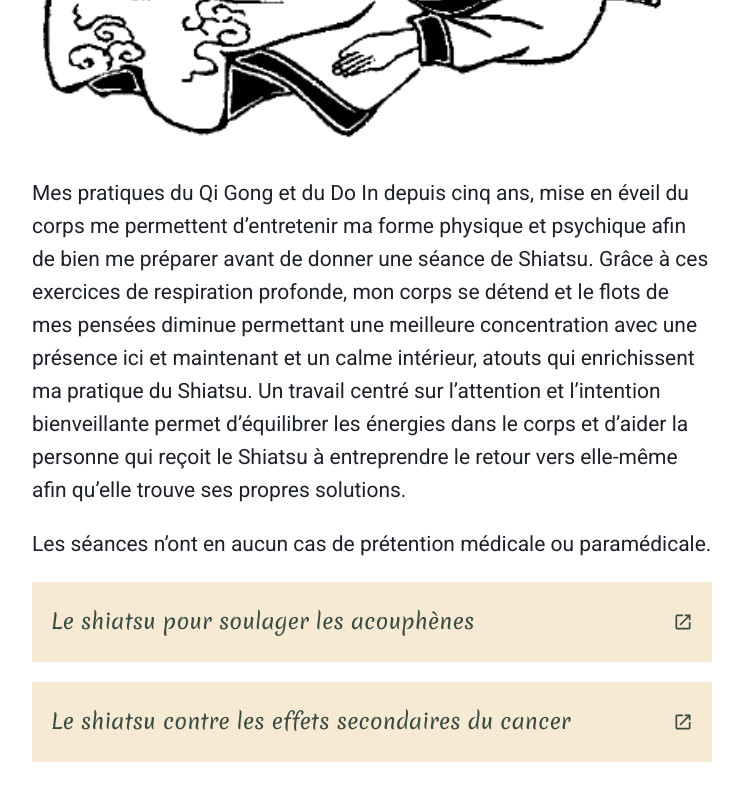
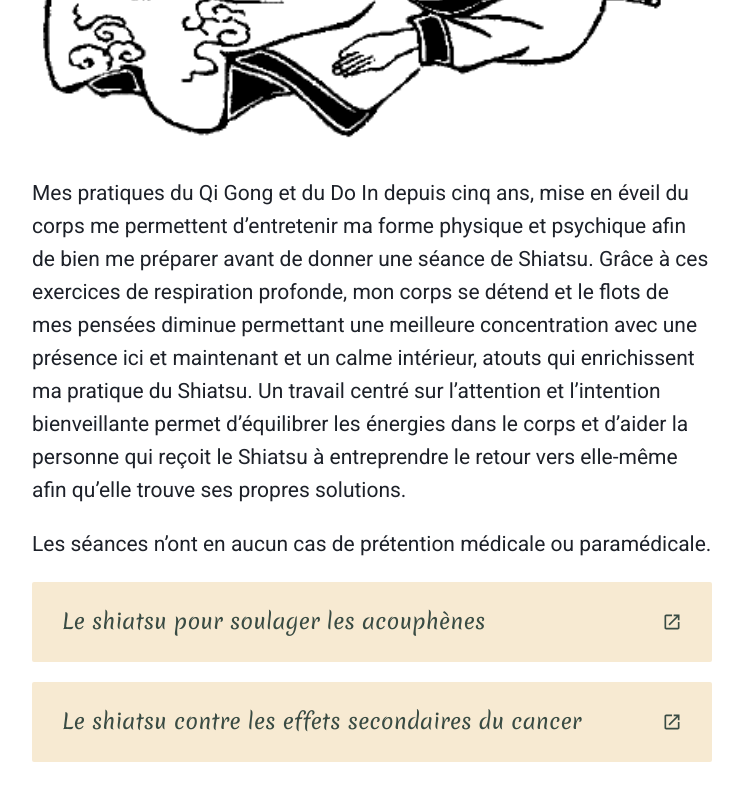
Before and after one commit to alexbensimon/maman, a Gatsby site: page /shiatsu in a window 1280 px wide. Shown: the part 3093-3893 px from the top of the page, without its empty margins (268-1011 px from the left). Built offline with nearby package versions, Linux system fonts and the light colour scheme; Gatsby itself is replaced by a stand-in of ours.

Commit message:
Article padding

```diff
--- a/src/components/article.js
+++ b/src/components/article.js
@@ -18,11 +18,11 @@ const Container = styled.a`
   align-items: center;
   justify-content: center;
   margin-bottom: 20px;
-  padding: 10px 0;
+  padding: 10px 15px;
   background-color: ${colors.beige};
 `;
 
 const Title = styled.span`
-  margin-right: 10px;
+  margin-right: 15px;
   width: 90%;
 `;
```
